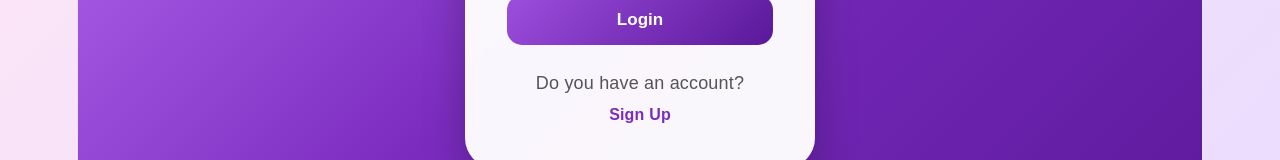
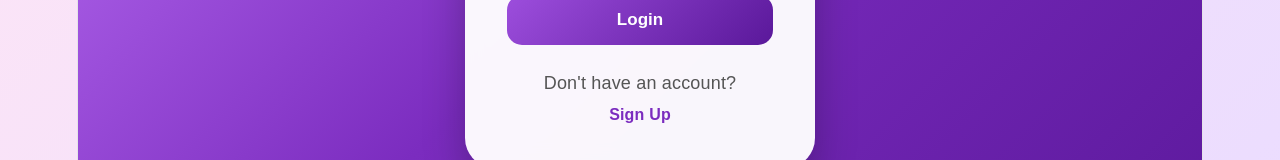
Before and after one commit to apoorvad266-jpg/expense-tracker, a React (Vite) app: page / in a window 1280 px wide. Shown: the part 472-632 px from the top of the page. Built offline with nearby package versions, Linux system fonts and the light colour scheme.

Commit message:
fix login dashboard

```diff
--- a/src/Login.jsx
+++ b/src/Login.jsx
@@ -17,7 +17,6 @@ function Login({ setLogin, goToSignup }) {
     const user = JSON.parse(
       localStorage.getItem("user")
     );
-
 
 
     if (
@@ -50,9 +49,7 @@ function Login({ setLogin, goToSignup }) {
 
 
 
-
   return (
-
 
     <div className="login-container">
 
@@ -60,18 +57,14 @@ function Login({ setLogin, goToSignup }) {
       <div className="login-box">
 
 
-
         <div className="logo">
           💰
         </div>
 
 
-
         <h2>
           Expense Tracker
         </h2>
-
-
 
 
         <input
@@ -85,8 +78,6 @@ function Login({ setLogin, goToSignup }) {
           onChange={(e)=>setEmail(e.target.value)}
 
         />
-
-
 
 
 
@@ -104,8 +95,6 @@ function Login({ setLogin, goToSignup }) {
 
 
 
-
-
         <button onClick={loginUser}>
 
           Login
@@ -114,15 +103,9 @@ function Login({ setLogin, goToSignup }) {
 
 
 
-
-
         <p>
-
-          Do you have an account?
-
+          Don't have an account?
         </p>
-
-
 
 
 
@@ -140,12 +123,10 @@ function Login({ setLogin, goToSignup }) {
 
 
 
-
       </div>
 
 
     </div>
-
 
   );
 
```
